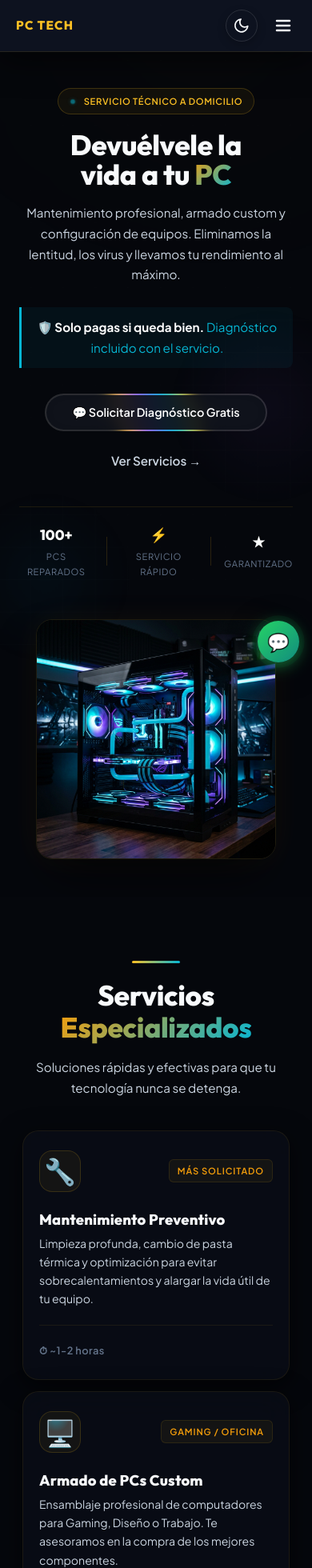
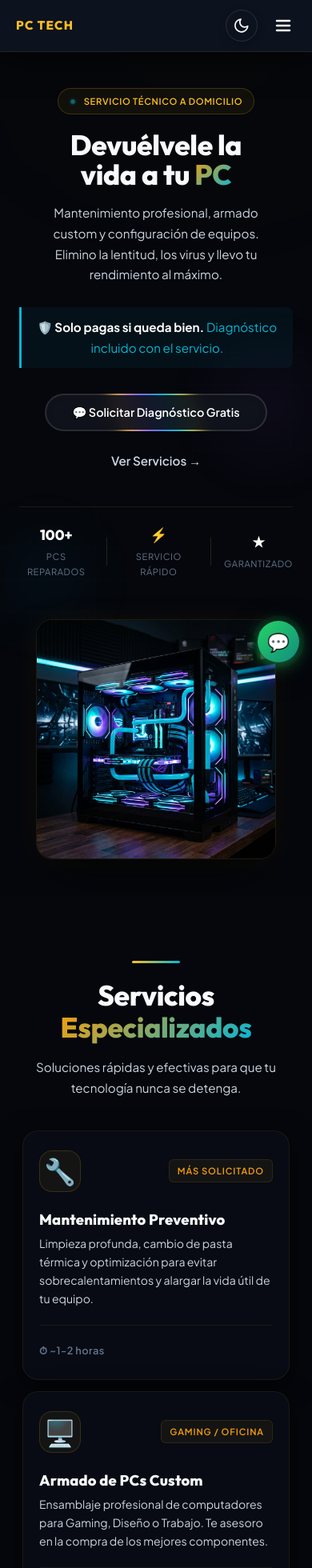
Before and after one commit to Miuted-wakeup/PC-service, a React (Vite) app: page / in a window 390 px wide. Shown: the top 1960 px of the page at 80% size. Built offline with nearby package versions, Linux system fonts and the light colour scheme.

Commit message:
Refinar estilos en celulares y cambiar textos a primera persona singular

```diff
--- a/src/components/AboutMe.css
+++ b/src/components/AboutMe.css
@@ -19,7 +19,8 @@
 /* === INTERACTIVE CARD === */
 .about-card {
   position: relative;
-  width: 340px;
+  width: 100%;
+  max-width: 360px;
   height: 420px;
   border-radius: var(--radius-xl);
   padding: 1px;
--- a/src/components/Footer.jsx
+++ b/src/components/Footer.jsx
@@ -4,7 +4,7 @@ import './Footer.css';
 const Footer = () => {
   const handleSubmit = (e) => {
     e.preventDefault();
-    alert('¡Gracias por suscribirte a nuestro boletín técnico!');
+    alert('¡Gracias por suscribirte a mi boletín técnico!');
     e.target.reset();
   };
 
--- a/src/components/Hero.css
+++ b/src/components/Hero.css
@@ -309,7 +309,7 @@
   .hero__subtitle {
     font-size: 0.95rem;
     margin-bottom: 28px;
-    padding: 0 8px;
+    padding: 0 16px;
   }
 
   .hero__actions {
--- a/src/components/Hero.jsx
+++ b/src/components/Hero.jsx
@@ -22,7 +22,7 @@ const Hero = ({ whatsappUrl }) => {
 
           <p className="hero__subtitle">
             Mantenimiento profesional, armado custom y configuración de equipos.
-            Eliminamos la lentitud, los virus y llevamos tu rendimiento al máximo.
+            Elimino la lentitud, los virus y llevo tu rendimiento al máximo.
           </p>
 
           <p className="hero__guarantee">
--- a/src/components/LatestWorks.jsx
+++ b/src/components/LatestWorks.jsx
@@ -27,10 +27,10 @@ const LatestWorks = () => {
     <section className="works-section" id="trabajos">
       <div className="section-header">
         <span className="section-tagline">Galería de Proyectos Recientes</span>
-        <h2 className="section-title">Nuestras Creaciones</h2>
+        <h2 className="section-title">Mis Creaciones</h2>
         <div className="section-divider"></div>
         <p className="section-description">
-          Una muestra visual de nuestro trabajo minucioso: cada ensamble y optimización se realiza con la máxima precisión y componentes premium.
+          Una muestra visual de mi trabajo minucioso: cada ensamble y optimización se realiza con la máxima precisión y componentes premium.
         </p>
       </div>
 
--- a/src/components/Services.jsx
+++ b/src/components/Services.jsx
@@ -13,7 +13,7 @@ const services = [
   {
     id: 2,
     title: "Armado de PCs Custom",
-    description: "Ensamblaje profesional de computadores para Gaming, Diseño o Trabajo. Te asesoramos en la compra de los mejores componentes.",
+    description: "Ensamblaje profesional de computadores para Gaming, Diseño o Trabajo. Te asesoro en la compra de los mejores componentes.",
     icon: "🖥️",
     tag: "Gaming / Oficina",
     time: "~2-3 horas"
--- a/src/components/ValueProposition.jsx
+++ b/src/components/ValueProposition.jsx
@@ -19,14 +19,14 @@ const values = [
   {
     id: 3,
     title: "Rapidez y Eficiencia",
-    description: "Entendemos que tu PC es tu herramienta de trabajo o entretenimiento, por eso optimizamos los tiempos de entrega.",
+    description: "Entiendo que tu PC es tu herramienta de trabajo o entretenimiento, por eso optimizo los tiempos de entrega.",
     icon: "⚡",
     number: "03"
   },
   {
     id: 4,
     title: "Atención Personalizada",
-    description: "Te explicamos detalladamente qué necesita tu equipo y por qué, sin tecnicismos confusos.",
+    description: "Te explico detalladamente qué necesita tu equipo y por qué, sin tecnicismos confusos.",
     icon: "🤝",
     number: "04"
   }
```
